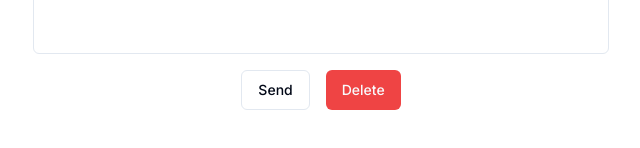
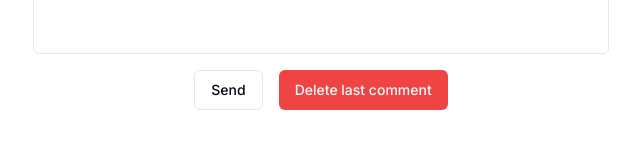
Before and after one commit to manuelalferez/remarkable-replies, a Next.js app: page / in a window 1280 px wide. Shown: the part 254-402 px from the top of the page, without its empty margins (319-959 px from the left). Built offline with nearby package versions, Linux system fonts and the light colour scheme; no server answers; the database is empty.

Commit message:
fix: Renaming delete button

```diff
--- a/src/app/components/comment-form.tsx
+++ b/src/app/components/comment-form.tsx
@@ -48,7 +48,7 @@ export function CommentForm({ addComment, removeLastComment }: InputProps) {
           Send
         </Button>
         <Button variant="destructive" onClick={() => handleRemove()}>
-          Delete
+          Delete last comment
         </Button>
       </div>
     </div>
```
